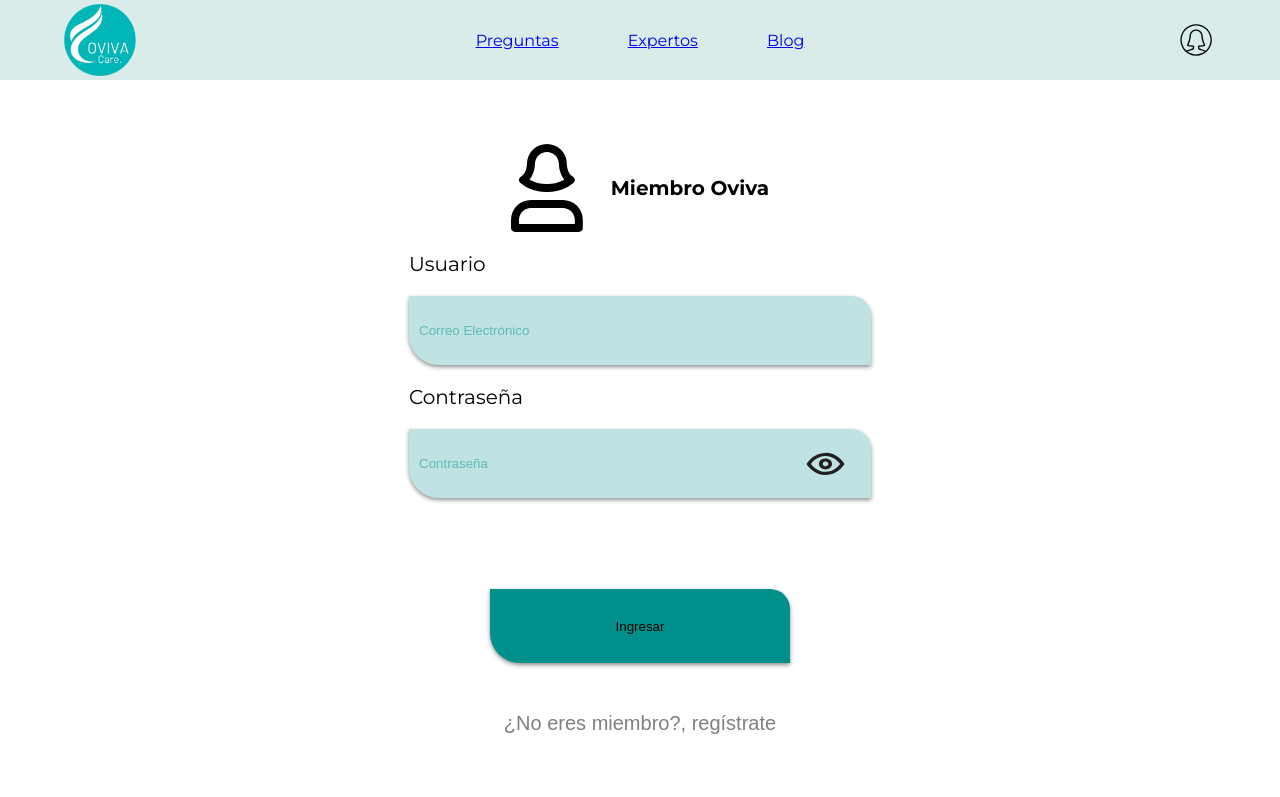
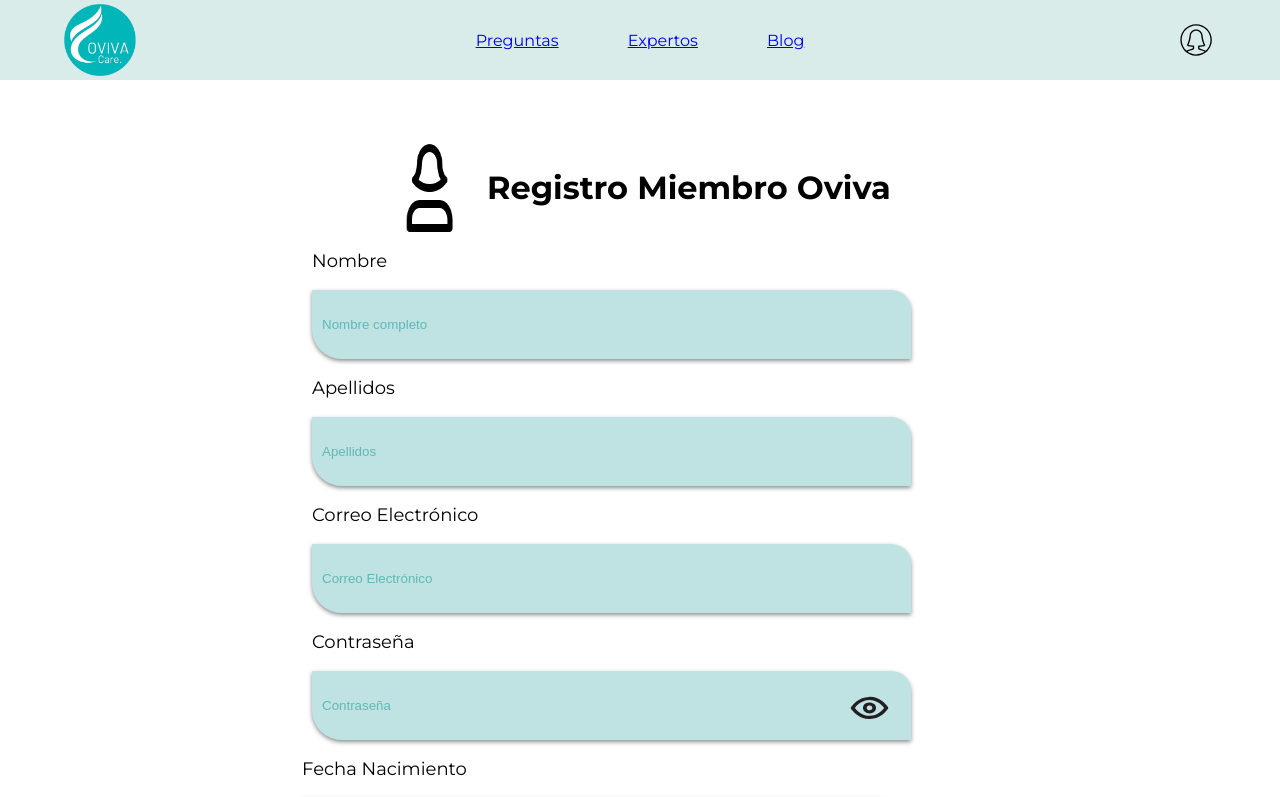
Before and after one commit to angylearns/oviva_care, a React (Vite) app in the folder HolisticFront/: page / in a window 1280 px wide. Shown: the top 797 px of the page. Built offline with nearby package versions, Linux system fonts and the light colour scheme.

Commit message:
add rotate to icon

```diff
--- a/HolisticFront/src/App.jsx
+++ b/HolisticFront/src/App.jsx
@@ -14,8 +14,8 @@ function App() {
     <>
       <Navbar />
       {/* <Hero /> */}
-      {/* <Register /> */}
-      <Login_user />
+      <Register />
+      {/* <Login_user /> */}
       {/* <Recipe/> */}
       <Footer />
     </>
--- a/HolisticFront/src/components/register/register.css
+++ b/HolisticFront/src/components/register/register.css
@@ -9,9 +9,20 @@
     justify-content: space-around;
 }
 
+@keyframes rotacion {
+    from {
+      transform: rotateY(0deg);
+    }
+    to {
+      transform: rotateY(360deg);
+    }
+  }
+
+
 .login-icon {
     width: 72px;
     padding-right: 2%;
+    animation: rotacion 2s linear infinite;
 }
 
 .logo-and-text {
```
